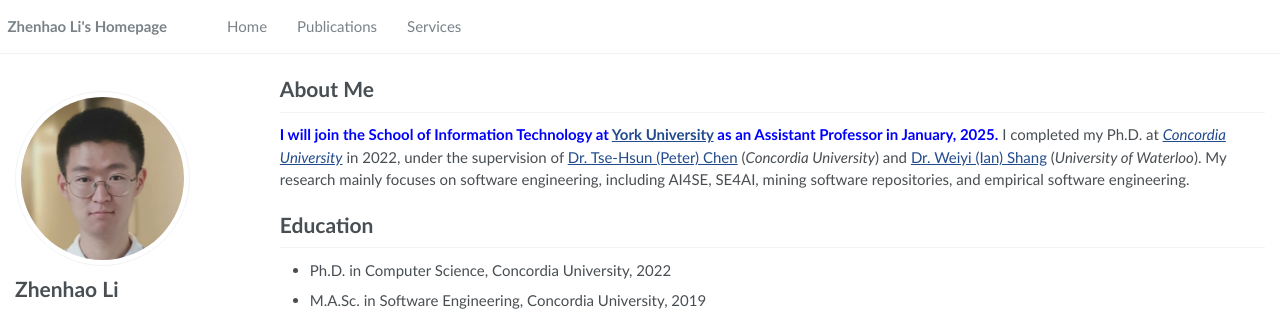
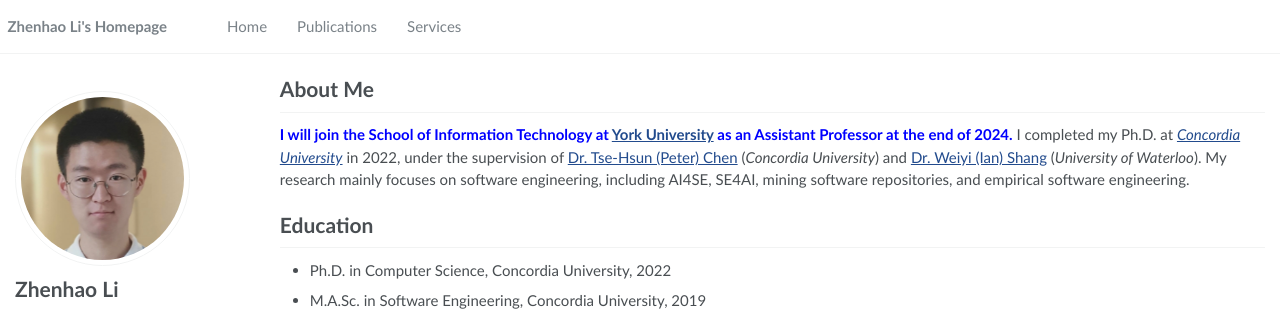
Before and after one commit to ginolzh/ginolzh.github.io, a Jekyll site: the page built from _pages/about.md, in a window 1280 px wide and 900 px high. Shown: the top 315 px of the window. Built offline with Jekyll 4.4.1, drawn with Linux system fonts in a browser that asks for light colours.

Commit message:
Update about.md

```diff
--- a/_pages/about.md
+++ b/_pages/about.md
@@ -13,7 +13,7 @@
 
 About Me
 ======
-<span style="color:blue">**I will join the School of Information Technology at [York University](https://www.yorku.ca/) as an Assistant Professor in January, 2025.**</span> I completed my Ph.D. at [_Concordia University_](https://www.concordia.ca/) in 2022, under the supervision of [Dr. Tse-Hsun (Peter) Chen](https://petertsehsun.github.io/) (_Concordia University_) and [Dr. Weiyi (Ian) Shang](https://ece.uwaterloo.ca/~wshang/) (_University of Waterloo_). My research mainly focuses on software engineering, including AI4SE, SE4AI, mining software repositories, and empirical software engineering.
+<span style="color:blue">**I will join the School of Information Technology at [York University](https://www.yorku.ca/) as an Assistant Professor at the end of 2024.**</span> I completed my Ph.D. at [_Concordia University_](https://www.concordia.ca/) in 2022, under the supervision of [Dr. Tse-Hsun (Peter) Chen](https://petertsehsun.github.io/) (_Concordia University_) and [Dr. Weiyi (Ian) Shang](https://ece.uwaterloo.ca/~wshang/) (_University of Waterloo_). My research mainly focuses on software engineering, including AI4SE, SE4AI, mining software repositories, and empirical software engineering.
 
 Education
 ======
```
